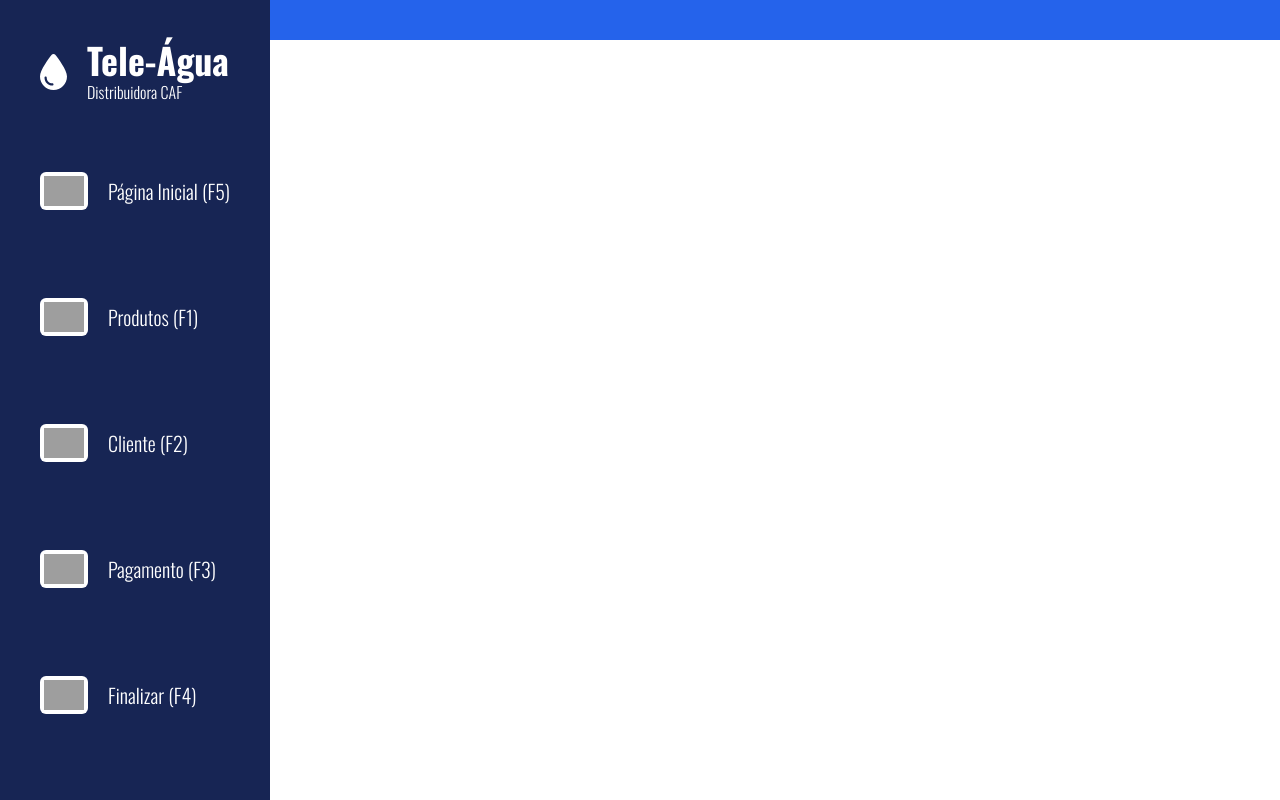
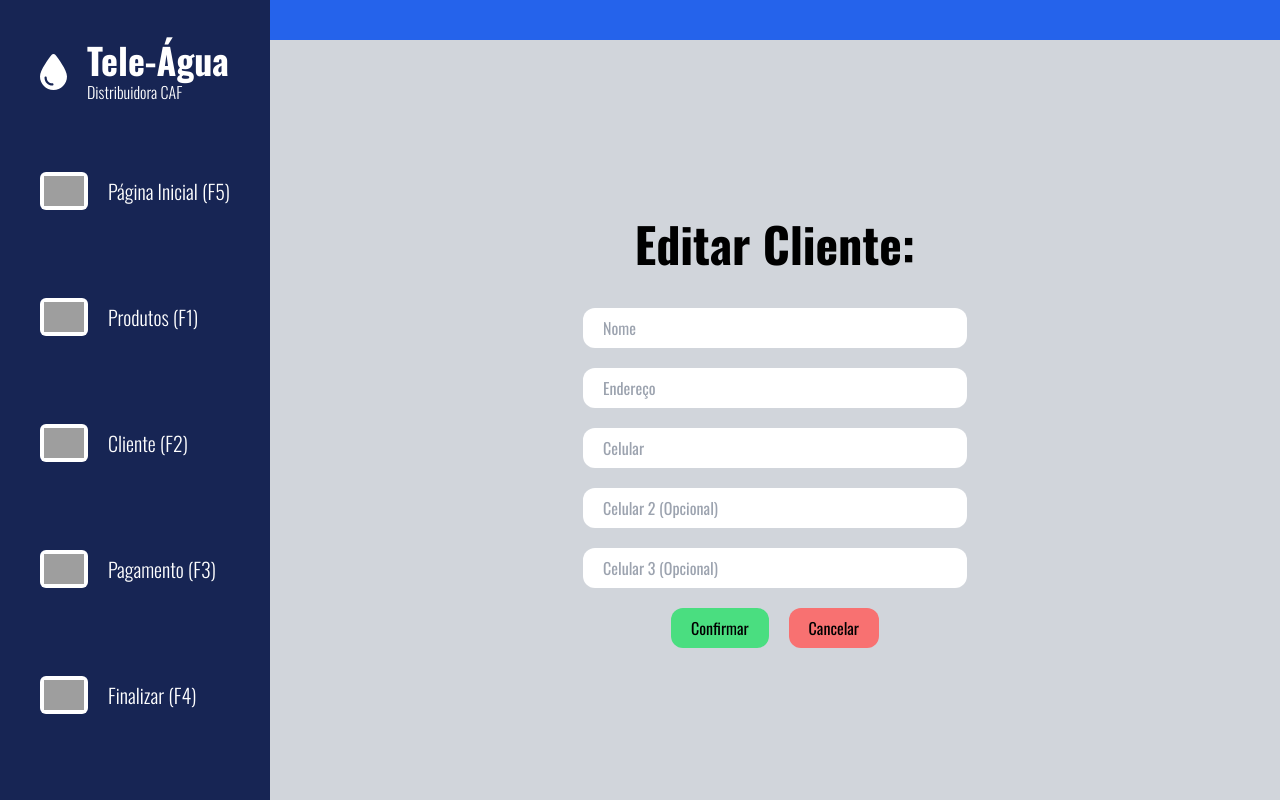
Before and after one commit to brenodacruz/teleagua, a React (Create React App) app: page /editarcliente/1 in a window 1280 px wide. Built offline with nearby package versions, Linux system fonts and the light colour scheme; no server answers; grey boxes are pictures that could not be loaded.

Commit message:
Excluir e editar cliente terminado

```diff
--- a/src/App.js
+++ b/src/App.js
@@ -12,6 +12,7 @@ import CadastrarProduto from './pages/CadastrarProduto';
 import CadastrarCliente from './pages/CadastrarCliente';
 import KeyboardNavigation from './pages/Atalhos';
 import EditarProduto from './pages/EditarProduto';
+import EditarCliente from './pages/EditarCliente';
 
 
 
@@ -33,6 +34,7 @@ function App() {
           <Route path='/cadastrarproduto' element={<CadastrarProduto />} />
           <Route path='/cadastrarcliente' element={<CadastrarCliente />} />
           <Route path='/editarproduto/:id' element={<EditarProduto />} />
+          <Route path='/editarcliente/:id' element={<EditarCliente />} />
         </Routes>
       </div>
     </Router>
--- a/src/components/ClientesComp.js
+++ b/src/components/ClientesComp.js
@@ -1,10 +1,18 @@
 import { FontAwesomeIcon } from "@fortawesome/react-fontawesome";
 import { faUser } from '@fortawesome/free-solid-svg-icons';
+import { faTrash, faPenToSquare } from '@fortawesome/free-solid-svg-icons';
+import { Link } from "react-router-dom";
 
+export default function ClientesComp(props) {
+    const handleDelete = () => {
+        // Solicita confirmação antes de excluir
+        const confirmDelete = window.confirm("Tem certeza que deseja excluir este cliente?");
+        if (confirmDelete) {
+            props.onDelete(props.id); // Chama a função de exclusão se o usuário confirmar
+        }
+    };
 
-export default function ClientesComp(props){
-
-    return(
+    return (
         <div className="flex flex-row w-full px-10 py-10 bg-gray-200 items-center gap-3 cursor-pointer hover:border-2 border-black">
             <FontAwesomeIcon icon={faUser} />
             <div className="flex flex-row justify-between w-full items-center">
@@ -15,6 +23,16 @@ export default function ClientesComp(props){
                     <h1 className="w-40">{props.telefone2 ? props.telefone2 : 'Null'}</h1>
                     <h1 className="w-40">{props.telefone3 ? props.telefone3 : 'Null'}</h1>
                 </div>
+                <div className="flex flex-row gap-2 items-center">
+                    <Link to={`/editarcliente/${props.id}`}>
+                        <FontAwesomeIcon icon={faPenToSquare} className='text-blue-600 cursor-pointer hover:text-blue-400' />
+                    </Link>
+                    <FontAwesomeIcon
+                        icon={faTrash}
+                        className='text-red-600 cursor-pointer hover:text-red-400'
+                        onClick={handleDelete} // Chama a função handleDelete
+                    />
+                </div>
             </div>
         </div>
     )
--- a/src/pages/Clientes.js
+++ b/src/pages/Clientes.js
@@ -25,6 +25,20 @@ export default function Clientes() {
         fetchClientes(); // Chama a função para buscar os clientes
     }, []); // O array vazio faz com que o efeito seja executado apenas uma vez ao montar o componente
 
+    // Função para excluir um cliente
+    const deleteCliente = async (id) => {
+        const confirmDelete = window.confirm("Tem certeza que deseja excluir este cliente?");
+        if (confirmDelete) {
+            try {
+                await axios.delete(`http://localhost:5000/clientes/${id}`); // Chama a API para deletar o cliente
+                // Atualiza a lista de clientes após a exclusão
+                setClientes(clientes.filter(cliente => cliente.id !== id));
+            } catch (error) {
+                console.error("Erro ao deletar cliente:", error);
+            }
+        }
+    };
+
     return (
         <div className="flex flex-col h-screen w-full justify-start items-start pl-[270px] pt-[68px]">
             <div className="flex items-center border-2 border-black w-full h-10">
@@ -51,11 +65,13 @@ export default function Clientes() {
                 clientes.map(cliente => (
                     <ClientesComp
                         key={cliente.id} // Adiciona uma chave única para cada cliente
+                        id={cliente.id} // Passa o id do cliente para exclusão
                         nome={cliente.nome}
                         endereço={cliente.endereco}
                         telefone1={cliente.telefone1}
                         telefone2={cliente.telefone2}
                         telefone3={cliente.telefone3}
+                        onDelete={deleteCliente} // Passa a função de exclusão como propriedade
                     />
                 ))
             )}
--- /dev/null
+++ b/src/pages/EditarCliente.js
@@ -0,0 +1,72 @@
+import { Link, useParams, useNavigate } from "react-router-dom"; // Importar useNavigate
+import Input from "../components/Input";
+import axios from 'axios';
+import { useEffect, useState } from "react";
+
+export default function EditarCliente() {
+    const { id } = useParams();
+    const navigate = useNavigate(); // Usar useNavigate para redirecionamento
+    const [cliente, setCliente] = useState({
+        nome: '',
+        endereco: '',
+        telefone1: '',
+        telefone2: '',
+        telefone3: ''
+    });
+
+    // Função para buscar os dados do cliente
+    const fetchCliente = async () => {
+        try {
+            const response = await axios.get(`http://localhost:5000/clientes/${id}`);
+            setCliente(response.data);
+        } catch (error) {
+            console.error("Erro ao buscar dados do cliente:", error);
+        }
+    };
+
+    useEffect(() => {
+        fetchCliente();
+    }, [id]);
+
+    const handleChange = (event) => {
+        const { name, value } = event.target;
+        setCliente(prevState => ({
+            ...prevState,
+            [name]: value
+        }));
+    };
+
+    const handleSubmit = async (event) => {
+        event.preventDefault();
+        try {
+            await axios.put(`http://localhost:5000/clientes/${id}`, cliente);
+            alert("Cliente atualizado com sucesso!");
+            navigate('/clientes'); // Redireciona para a tela /clientes após a atualização
+        } catch (error) {
+            console.error("Erro ao atualizar cliente:", error);
+            alert("Erro ao atualizar cliente.");
+        }
+    };
+
+    return (
+        <div className="flex flex-col h-screen w-full justify-center items-center pl-[270px] pt-[68px] gap-10 bg-gray-300">
+            <h1 className="text-5xl font-black">Editar Cliente:</h1>
+            <section className="flex flex-col gap-5">
+                <form onSubmit={handleSubmit} className="flex flex-col gap-5">
+                    <Input placeholder="Nome" type="text" name="nome" value={cliente.nome} onChange={handleChange} />
+                    <Input placeholder="Endereço" type="text" name="endereco" value={cliente.endereco} onChange={handleChange} />
+                    <Input placeholder="Celular" type="text" name="telefone1" value={cliente.telefone1} onChange={handleChange} />
+                    <Input placeholder="Celular 2 (Opcional)" type="text" name="telefone2" value={cliente.telefone2} onChange={handleChange} />
+                    <Input placeholder="Celular 3 (Opcional)" type="text" name="telefone3" value={cliente.telefone3} onChange={handleChange} />
+
+                    <section className="flex flex-row justify-center items-center gap-5">
+                        <input type="submit" value="Confirmar" className="rounded-xl bg-green-400 px-5 py-2 cursor-pointer hover:bg-green-500" />
+                        <Link to={'/clientes'}>
+                            <input type="button" value="Cancelar" className="rounded-xl bg-red-400 px-5 py-2 cursor-pointer hover:bg-red-500" />
+                        </Link>
+                    </section>
+                </form>
+            </section>
+        </div>
+    );
+}
```
